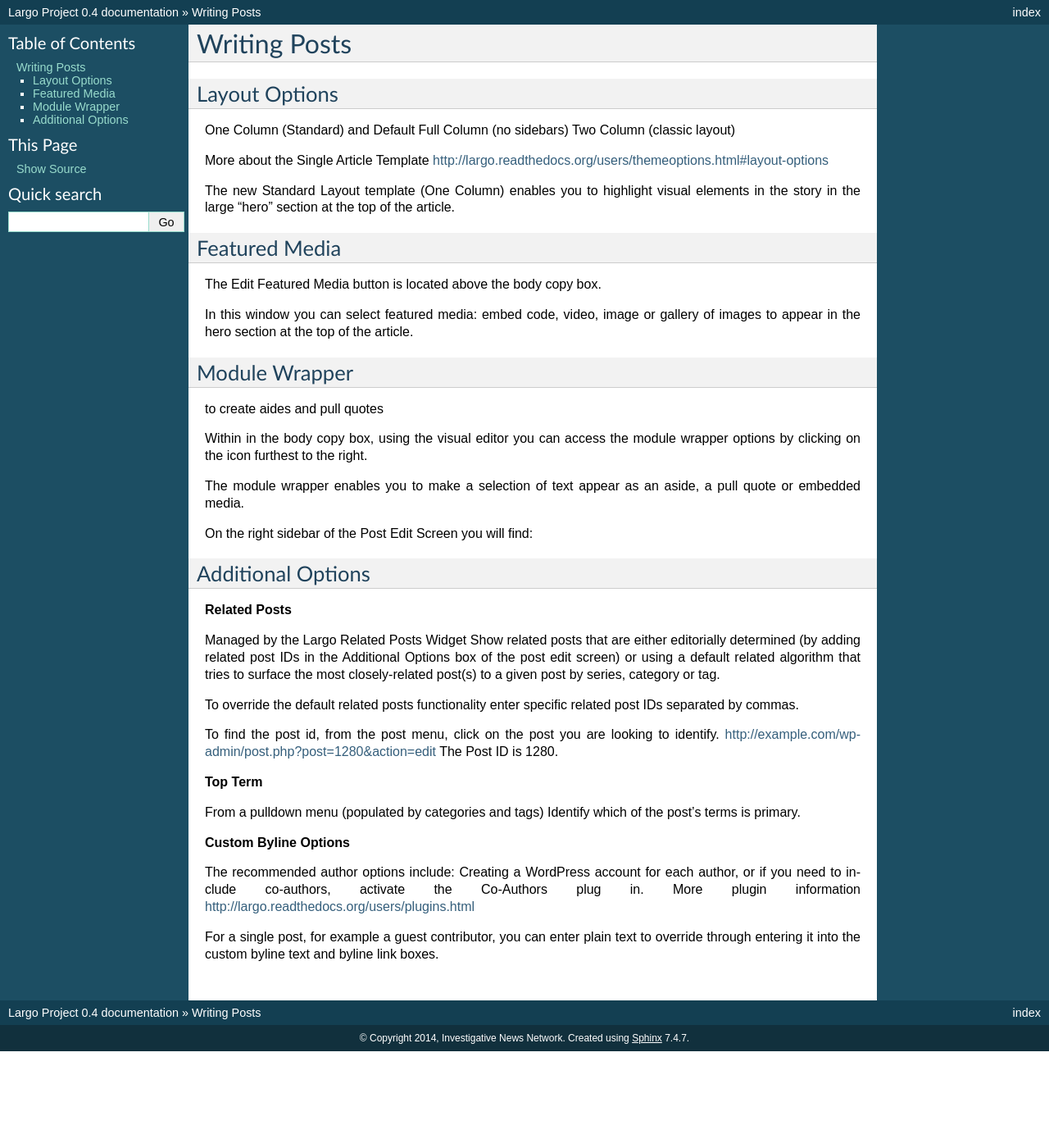
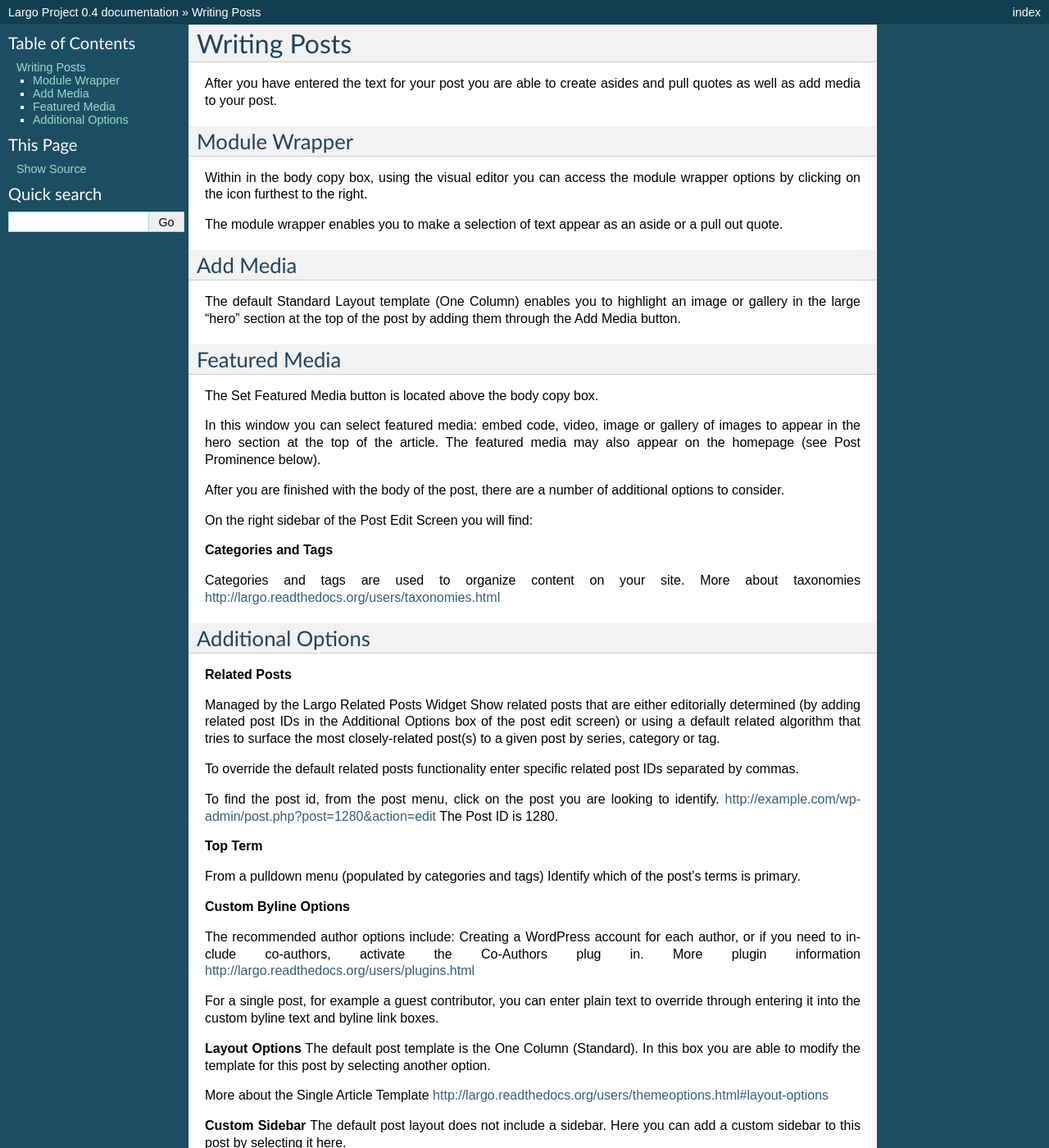
Before and after one commit to argoproject/Argo, a Sphinx documentation site: the page built from docs/users/posting.rst, in a window 1280 px wide and 1400 px high. Shown: the whole window at 82% size. Built offline with Sphinx 7.4.7, drawn with Linux system fonts in a browser that asks for light colours; some of the changed text lies outside the part shown.

Commit message:
Added additional posting options

```diff
--- a/docs/users/posting.rst
+++ b/docs/users/posting.rst
@@ -1,35 +1,40 @@
 Writing Posts
 =============
 
-Layout Options
+
+After you have entered the text for your post you are able to create asides and pull quotes as well as add media to your post.
+
+Module Wrapper
 --------------
 
-One Column (Standard) and Default
-Full Column (no sidebars)
-Two Column (classic layout)
+Within in the body copy box, using the visual editor you can access the module wrapper options by clicking on the icon furthest to the right.
 
-More about the Single Article Template
-http://largo.readthedocs.org/users/themeoptions.html#layout-options
+The module wrapper enables you to make a selection of text appear as an aside or a pull out quote.
 
-The new Standard Layout template (One Column) enables you to highlight visual elements in the story in the large "hero" section at the top of the article.
+Add Media
+---------
+
+The default Standard Layout template (One Column) enables you to highlight an image or gallery in the large "hero" section at the top of the post by adding them through the Add Media button.
+
 
 Featured Media
 --------------
 
-The Edit Featured Media button is located above the body copy box.
+The Set Featured Media button is located above the body copy box.
 
 In this window you can select featured media:  embed code, video, image or gallery of images to appear in the hero section at the top of the article.
+The featured media may also appear on the homepage (see Post Prominence below).
 
-Module Wrapper
---------------
 
-to create aides and pull quotes
+After you are finished with the body of the post, there are a number of additional options to consider.
 
-Within in the body copy box, using the visual editor you can access the module wrapper options by clicking on the icon furthest to the right.
-
-The module wrapper enables you to make a selection of text appear as an aside, a pull quote or embedded media.
 
 On the right sidebar of the Post Edit Screen you will find:
+
+**Categories and Tags**
+
+Categories and tags are used to organize content on your site.
+More about taxonomies http://largo.readthedocs.org/users/taxonomies.html
 
 Additional Options
 ------------------
@@ -54,3 +59,15 @@
 The recommended author options include:  Creating a WordPress account for each author, or  if you need to include co-authors, activate the Co-Authors plug in.  More plugin information http://largo.readthedocs.org/users/plugins.html
 
 For a single post, for example a guest contributor, you can enter plain text to override through entering it into the custom byline text and byline link boxes.
+
+**Layout Options**
+The default post template is the One Column (Standard).  In this box you are able to modify the template for this post by selecting another option.
+
+More about the Single Article Template
+http://largo.readthedocs.org/users/themeoptions.html#layout-options
+
+**Custom Sidebar**
+The default post layout does not include a sidebar. Here you can add a custom sidebar to this post by selecting it here.
+
+**Post Prominence**
+The boxes enable you to identify where you want to feature the post.
```
